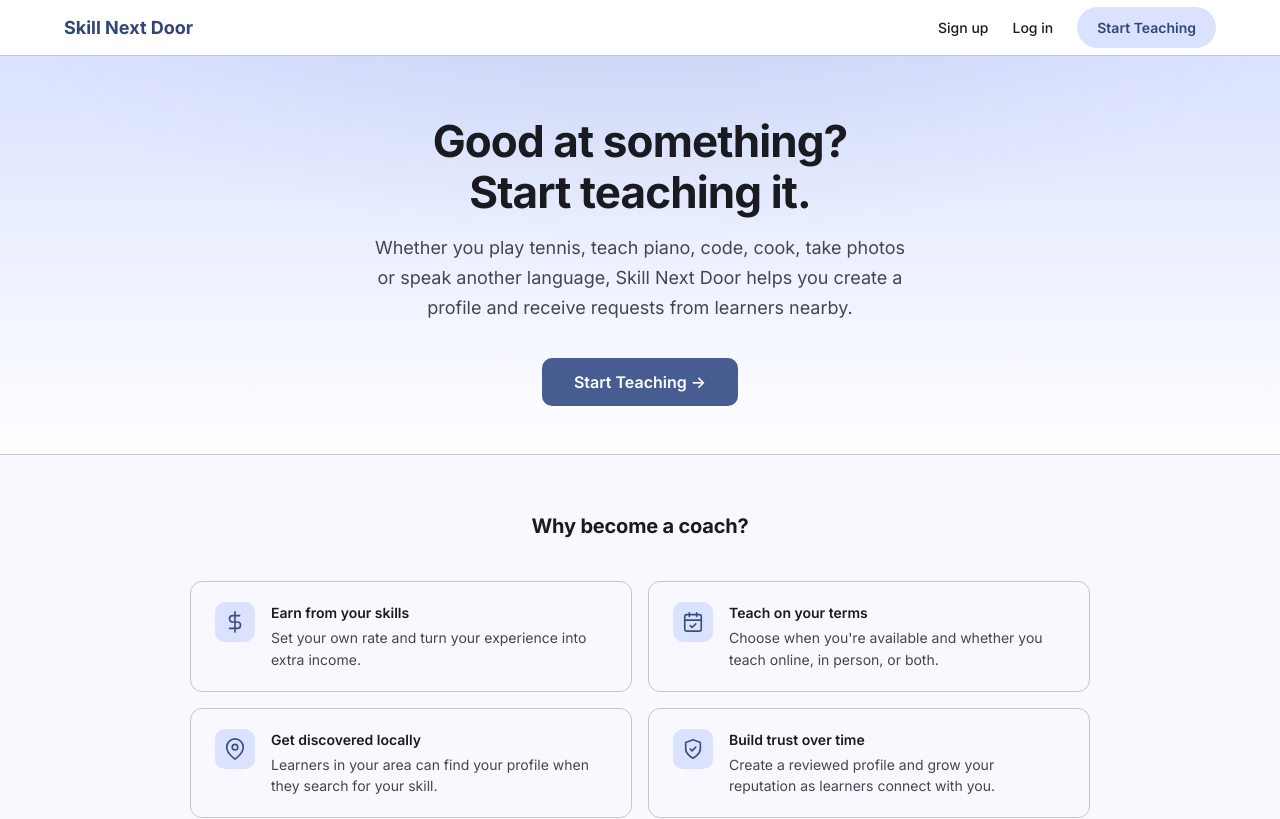
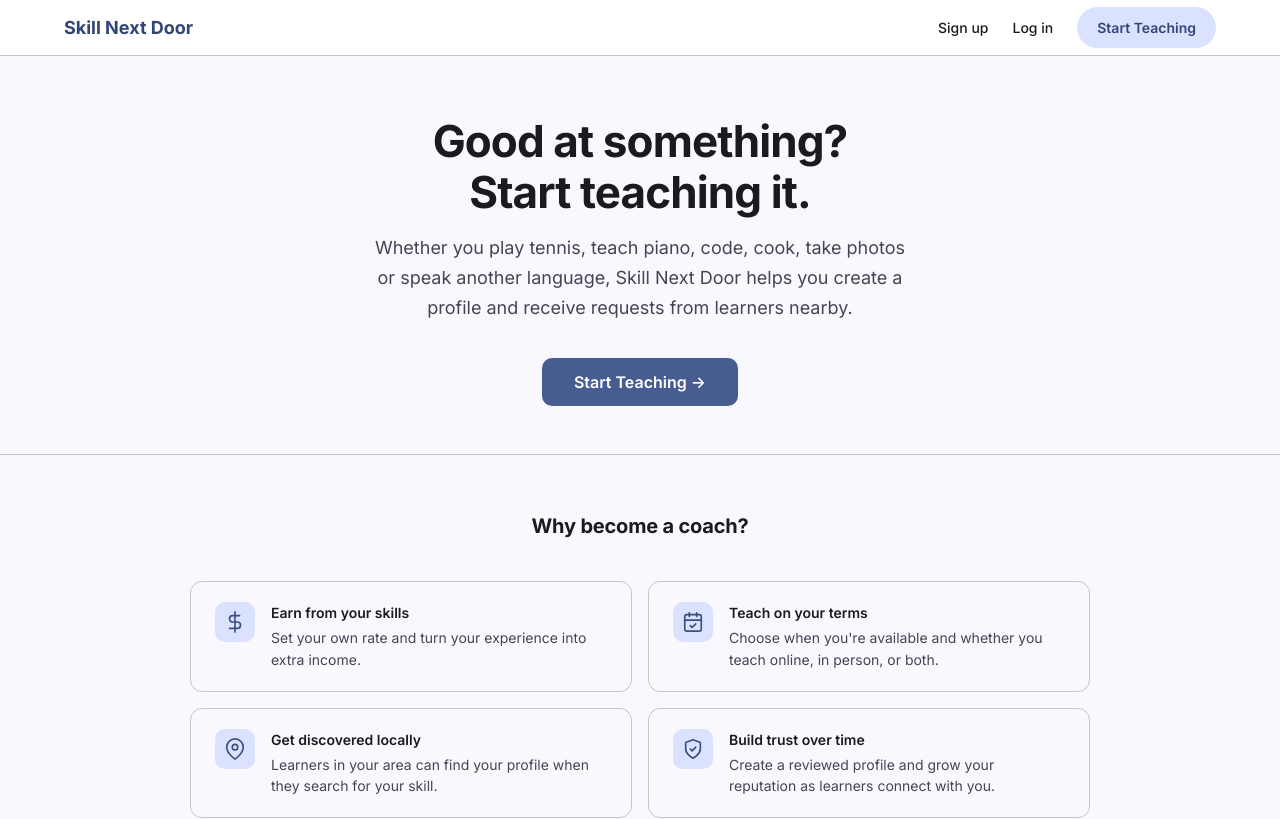
Before and after one commit to tasharofi/coachfinder, a React (Vite) app in the folder client/: page /become-coach in a window 1280 px wide. Shown: the top 819 px of the page. Built offline with nearby package versions, Linux system fonts and the light colour scheme; no server answers.

Commit message:
Auto-commit: Claude Code session changes

```diff
--- a/client/src/index.css
+++ b/client/src/index.css
@@ -558,9 +558,7 @@ select.form-input {
 .hero {
   text-align: center;
   padding: 0 var(--space-6);
-  background:
-    radial-gradient(900px 320px at 50% -40px, rgba(var(--brand-rgb), 0.10), transparent 70%),
-    linear-gradient(180deg, var(--color-primary-soft) 0%, #FFFFFF 100%);
+  background: var(--color-page);
   border-bottom: 1px solid var(--color-border);
 }
 
@@ -1371,9 +1369,7 @@ select.form-input {
 .btc-hero {
   text-align: center;
   padding: 0 var(--space-6);
-  background:
-    radial-gradient(900px 320px at 50% -40px, rgba(var(--brand-rgb), 0.10), transparent 70%),
-    linear-gradient(180deg, var(--color-primary-soft) 0%, #FFFFFF 100%);
+  background: var(--color-page);
   border-bottom: 1px solid var(--color-border);
 }
 
```
